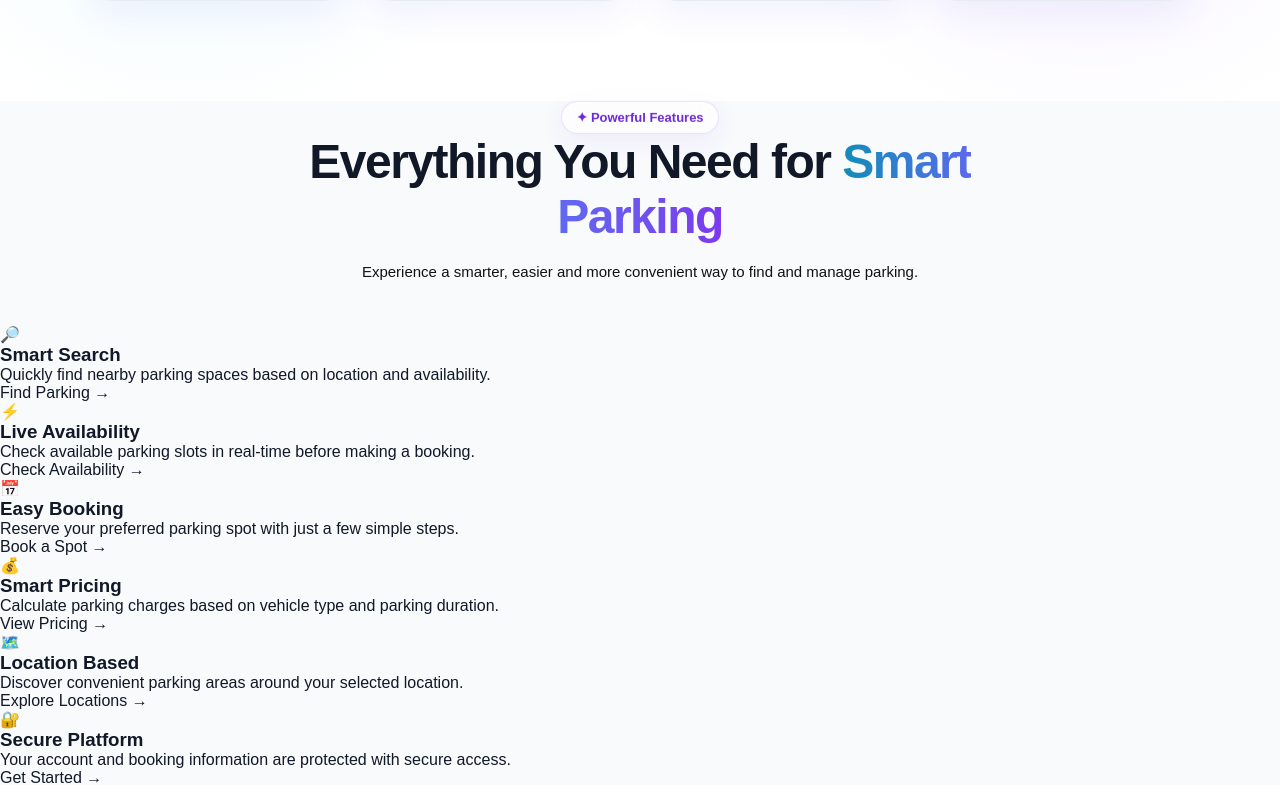
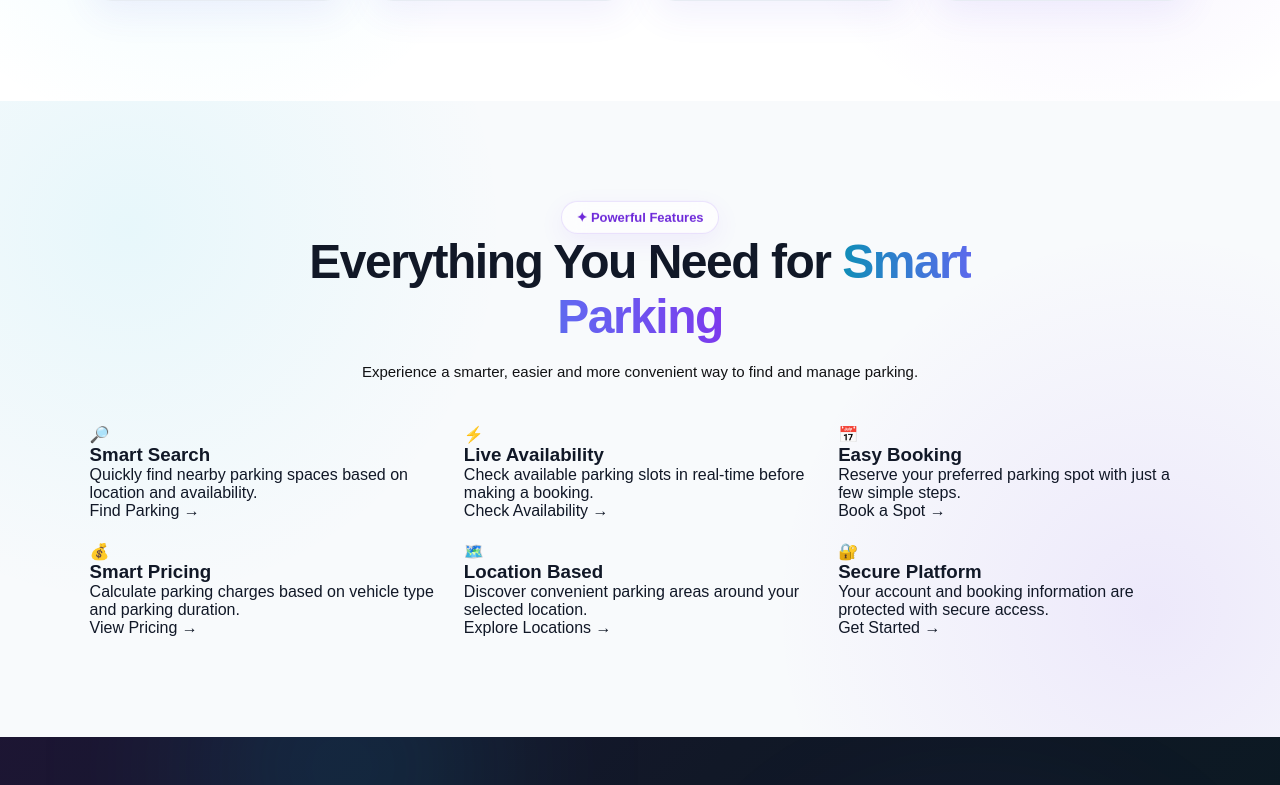
Before and after one commit to dibeyendu-dev/smart-parking-system, a React (Vite) app: page / in a window 1280 px wide. Shown: the part 2520-3305 px from the top of the page. Built offline with nearby package versions, Linux system fonts and the light colour scheme.

Commit message:
Featured card css part 1 added

```diff
--- a/src/css/Home.css
+++ b/src/css/Home.css
@@ -1480,3 +1480,42 @@
     padding: 28px 22px;
   }
 }
+/* ========================================
+   KEY FEATURES SECTION
+======================================== */
+
+.features-section {
+  position: relative;
+
+  padding: 100px 7%;
+
+  background:
+    radial-gradient(
+      circle at 10% 20%,
+      rgba(34, 211, 238, 0.08),
+      transparent 30%
+    ),
+    radial-gradient(
+      circle at 90% 80%,
+      rgba(124, 58, 237, 0.09),
+      transparent 30%
+    ),
+    #f8fafc;
+
+  overflow: hidden;
+}
+
+
+/* ========================================
+   FEATURES GRID
+======================================== */
+
+.features-grid {
+  max-width: 1150px;
+  margin: auto;
+
+  display: grid;
+  grid-template-columns: repeat(3, 1fr);
+
+  gap: 22px;
+}
```
